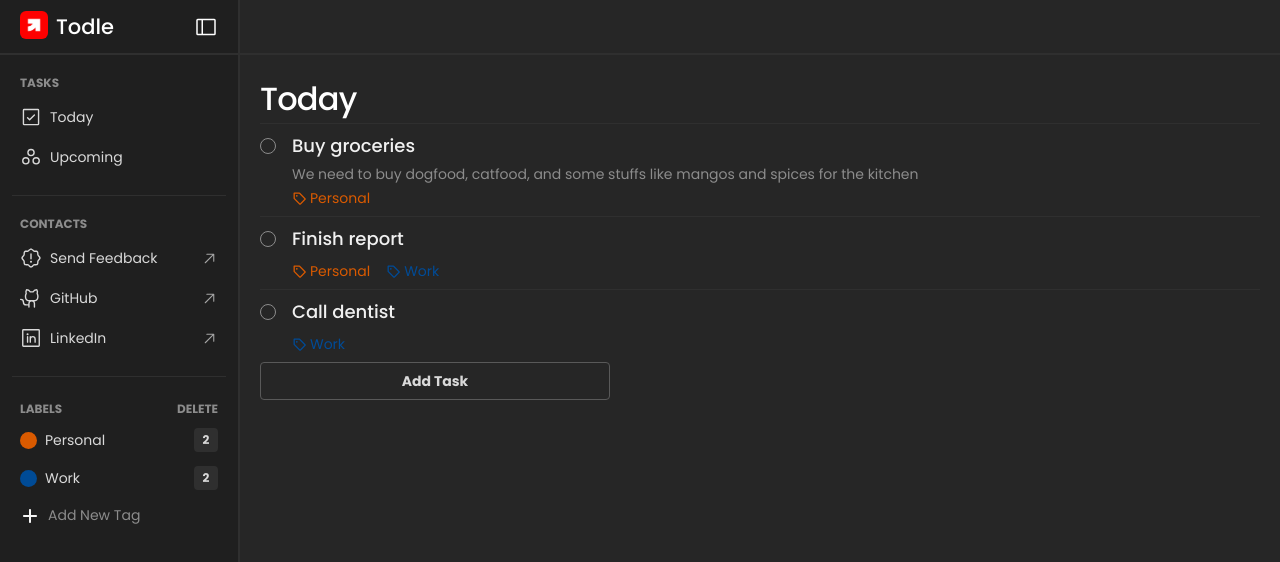
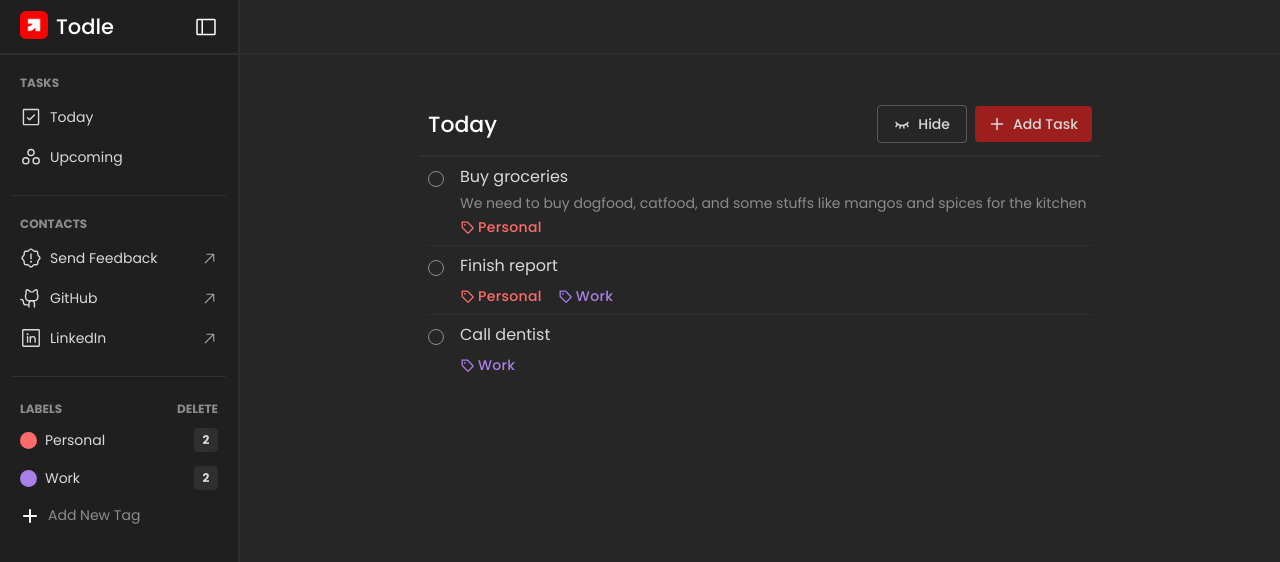
Before and after one commit to DarkMellow/Todle, a React (Vite) app: page / in a window 1280 px wide. Shown: the top 562 px of the page. Built offline with nearby package versions, Linux system fonts and the light colour scheme.

Commit message:
Made Today View (filtering, show/hide done, counter) work properly.

```diff
--- a/src/App.jsx
+++ b/src/App.jsx
@@ -29,8 +29,8 @@ const initialState = {
     },
   ],
   tags: [
-    { id: 1, name: "Personal", color: "#d95a00" },
-    { id: 2, name: "Work", color: "#004b96" },
+    { id: 1, name: "Personal", color: "#FF6B6B" },
+    { id: 2, name: "Work", color: "#A97FE8" },
   ],
   activeTags: [],
   activeTask: null,
@@ -54,6 +54,13 @@ function reducer(state, action) {
       return {
         ...state,
         tags: state.tags.filter((tag) => tag.id !== action.payload),
+      };
+    case "COMPLETE_TASK":
+      return {
+        ...state,
+        tasks: state.tasks.map((task) =>
+          task.id === action.payload ? { ...task, completed: !task.completed } : task
+        ),
       };
     default:
       return state;
--- a/src/components/MainDisplay/MainPanel.jsx
+++ b/src/components/MainDisplay/MainPanel.jsx
@@ -1,24 +1,64 @@
-//import { useState } from "react";
+import { useState } from "react";
+
+import {
+  EyeClosedIcon, EyeIcon,
+  PlusIcon,
+} from '@phosphor-icons/react';
 
 import Task from "./Task";
 import TopBar from "./TopBar";
 
-export default function MainPanel({ tasks, tags, setActivePanel, setSidebarOpen, sidebarOpen }) {
+export default function MainPanel({ tasks, tags, setActivePanel, setSidebarOpen, sidebarOpen, dispatch }) {
+  const [hideDone, setHideDone] = useState(false);
+
   return (
-    <div className="flex flex-col gap-5 w-full">
+    <div className="flex flex-col gap-5 w-full items-center">
       <TopBar setSidebarOpen={setSidebarOpen} sidebarOpen={sidebarOpen} />
 
-      <div className="flex flex-col px-5">
-        <p className="text-[32px] tracking-tight font-medium text-(--color-1)">Today</p>
+      <div className="flex flex-col py-[30px] w-[680px]">
+        <div className="flex items-center justify-between w-full mb-3 px-2">
+          <p className="text-[22px] font-medium text-(--color-1)">Today</p>
+
+          <div className="flex items-center gap-2">
+            {/*Hide Completed Task Button*/}
+            <div
+              className={`flex items-center justify-center gap-2 cursor-pointer text-sm font-medium text-(--color-5)
+                        border py-2 px-4 border-(--color-8) text-center rounded-sm shrink-0
+                        hover:bg-(--color-9) transition-all ${hideDone ? 'bg-(--color-9)' : ''}`}
+              onClick={() => setHideDone(!hideDone)}
+            >
+              {hideDone ? <EyeIcon size={16} weight='bold' color="#D9D9D9" /> : <EyeClosedIcon size={16} weight='bold' color="#D9D9D9" />}
+              {hideDone ? 'Show' : 'Hide'}
+            </div>
+
+            {/*Add Task Button*/}
+            <div
+              className="flex items-center justify-center gap-2 cursor-pointer text-sm font-medium text-(--color-5)
+                        py-2 px-3.5 bg-(--color-primary) hover:bg-(--color-primary)/80 transition-all rounded-sm shrink-0"
+              onClick={() => setActivePanel(true)}
+            >
+              <PlusIcon size={16} weight='bold' color="#D9D9D9" />
+              Add Task
+            </div>
+          </div>
+        </div>
+
+        <hr className="border-t-2 border-(--color-9)" />
 
         <div>
-          {tasks.map(t => <Task key={t.id} title={t.title} description={t.description} dueDate={t.dueDate} tags={t.tags} allTags={tags} />)}
+          {(() => {
+            const visible = tasks.filter(t => !hideDone || !t.completed);
+            if (visible.length === 0) {
+              return <p className="text-md text-(--color-7) text-center px-2 py-4">No tasks left 🎉</p>;
+            }
+            return visible.map((t, i) => (
+              <>
+                {i > 0 && <hr key={`divider-${t.id}`} className="border-none h-px bg-(--color-9) mx-2" />}
+                <Task key={t.id} id={t.id} completed={t.completed} title={t.title} description={t.description} dueDate={t.dueDate} tags={t.tags} allTags={tags} dispatch={dispatch} />
+              </>
+            ));
+          })()}
         </div>
-
-        <button
-          onClick={() => setActivePanel(true)}
-          className="cursor-pointer text-sm font-bold text-(--color-5) border py-2 border-(--color-8) text-center p-1 rounded-sm shrink-0 w-[350px] hover:bg-(--color-9) transition-colors">Add Task
-        </button>
       </div>
     </div>
   );
--- a/src/components/MainDisplay/Task.jsx
+++ b/src/components/MainDisplay/Task.jsx
@@ -1,13 +1,13 @@
 import { useState } from "react";
-import { Check, CalendarBlank, Tag } from "@phosphor-icons/react";
+import { Check, Tag } from "@phosphor-icons/react";
 
-export default function Task({ title, description, tags, allTags }) {
-  const [checked, setChecked] = useState(false);
+export default function Task({ title, description, tags, allTags, dispatch, id, completed }) {
+  const [checked, setChecked] = useState(completed);
 
   return (
-    <div className="flex flex-row gap-4 border-t border-(--color-9) py-2">
+    <div className="flex flex-row gap-4 py-2 cursor-pointer hover:bg-(--color-9) transition-colors duration-150 rounded-lg px-2">
       <div
-        onClick={() => setChecked(prev => !prev)}
+        onClick={() => { setChecked(prev => !prev); dispatch({ type: "COMPLETE_TASK", payload: id }); }}
         className={`w-4 mt-[6px] h-4 border rounded-full cursor-pointer shrink-0 flex items-center justify-center transition-colors duration-150
           ${checked ? "bg-blue-500 border-blue-500" : "border-(--color-7) bg-transparent"}`}
       >
@@ -15,15 +15,15 @@ export default function Task({ title, description, tags, allTags }) {
       </div>
 
       <div className="flex flex-col">
-        <p className={`text-lg font-medium text-(--color-4) ${checked ? "line-through text-(--color-7)" : ""}`}> {title} </p>
+        <p className={`text-[16px] text-(--color-5) ${checked ? "line-through text-(--color-7)" : ""}`}> {title} </p>
         <p className="text-sm mt-1 text-(--color-7)"> {description} </p>
         <div className="flex gap-4 items-center mt-1">
-          {tags.map(tagId => {
+          {tags.length > 0 && tags.map(tagId => {
             const tag = allTags.find(t => t.id === tagId);
             return tag ? (
               <div key={tagId} className="flex gap-1 items-center">
-                <Tag size={14} weight="bold" color={tag.color} />
-                <p className="text-sm" style={{ color: tag.color }}>{tag.name}</p>
+                <Tag size={14} weight="bold" color={checked ? "var(--color-7)" : tag.color} />
+                <p className="text-sm font-medium tracking-wide" style={{ color: checked ? "var(--color-7)" : tag.color }}>{tag.name}</p>
               </div>
             ) : null;
           })}
```
